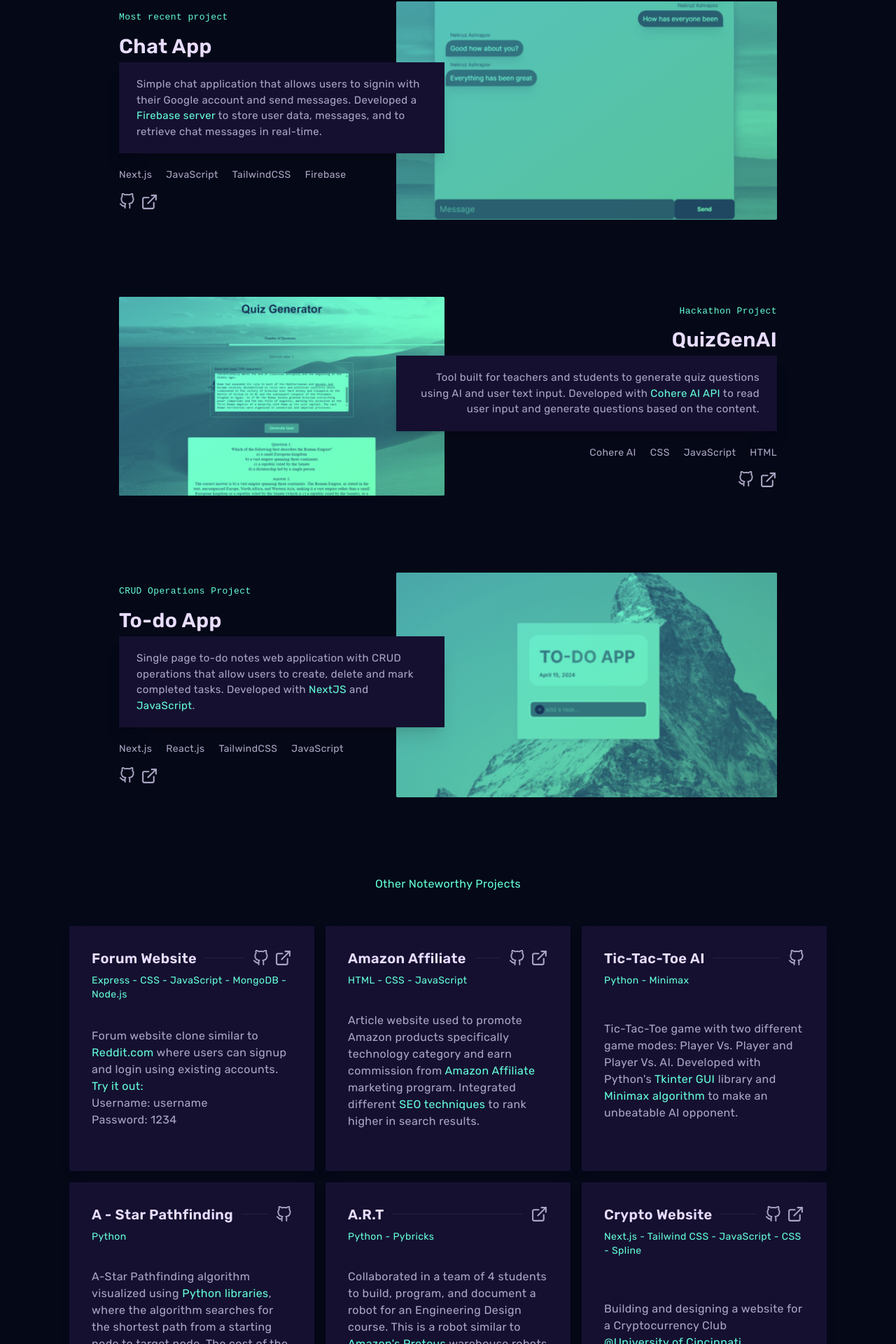
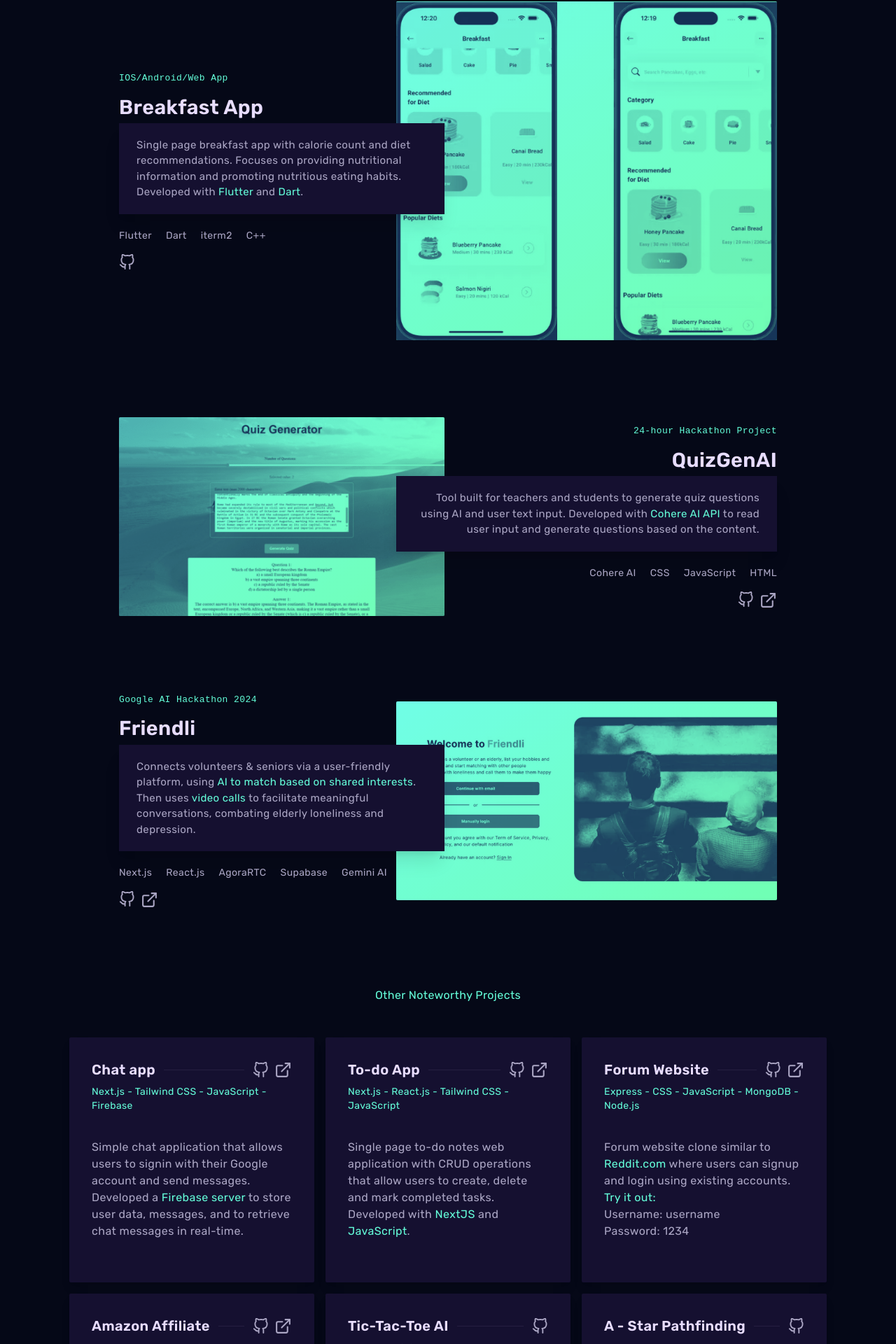
Before and after one commit to NekruzAsh/MyPortfolio, a Next.js app: page / in a window 1280 px wide. Shown: the part 2056-3976 px from the top of the page at 70% size. Built offline with nearby package versions, Linux system fonts and the light colour scheme.

Commit message:
updated projects section with new projects and info.

```diff
--- a/app/components/Projects.jsx
+++ b/app/components/Projects.jsx
@@ -10,6 +10,8 @@ import { useInView } from "react-intersection-observer";
 import { useAnimation } from "framer-motion";
 
 const Projects = () => {
+  const [showMore, toggleShowMore] = useState(false);
+
   const { ref, inView } = useInView({
     triggerOnce: true,
     threshold: 0.5,
@@ -54,15 +56,107 @@ const Projects = () => {
           </p>
         </motion.div>
         <div className=" mt-10 grid grid-cols-1 md:grid-cols-2 lg:grid-cols-3 gap-4">
+        {/* Chat app */}
+        <motion.div className="card h-[330px] w-[330px] md:h-[330px] md:w-[350px] lg:w-[350px] lg:h-[350px] transform transition-all hover:-translate-y-2 duration-300 rounded-sm bg-[#151030] shadow-lg">
+            <div className="card-body">
+              <div className="flex justify-between items-center">
+                <h2 className="card-title text-[#e8ddff]">
+                  <a
+                    href="https://chatapp-3a0e9.web.app/"
+                    target="_blank"
+                    className="hover:text-[#64feda] transform duration-500"
+                  >
+                    Chat app
+                  </a>
+                </h2>
+                <hr className="border-[#251f41] border-t-1 mx-3 flex-grow" />
+                <div className="space-x-2 flex items-center">
+                  <a
+                    href="https://github.com/NekruzAsh/Chat-app.git"
+                    target="_blank"
+                    className="text-[#aba6c4] hover:text-[#64feda] transform duration-500"
+                  >
+                    <FiGithub size={23} />
+                  </a>
+                  <a
+                    href="https://chatapp-3a0e9.web.app/"
+                    target="_blank"
+                    className="text-[#aba6c4] hover:text-[#64feda] transform duration-500"
+                  >
+                    <FiExternalLink size={25} />
+                  </a>
+                </div>
+              </div>
+              <p className="text-sm">
+                <span className="text-[#64feda]">
+                 Next.js - Tailwind CSS - JavaScript - Firebase
+                </span>
+              </p>
+              <p className=" text-[#aba6c4]">
+              Simple chat application that allows users to signin with their
+              Google account and send messages. Developed a{" "}
+              <span className="text-[#64feda]">Firebase server</span> to store
+              user data, messages, and to retrieve chat messages in real-time.
+              </p>
+            </div>
+          </motion.div>
+
+          {/* To-do App */}
+          <motion.div className="card h-[330px] w-[330px] md:h-[330px] md:w-[350px] lg:w-[350px] lg:h-[350px] transform transition-all hover:-translate-y-2 duration-300 rounded-sm bg-[#151030] shadow-lg">
+            <div className="card-body">
+              <div className="flex justify-between items-center">
+                <h2 className="card-title text-[#e8ddff]">
+                  <a
+                    href="https://to-do-app-weld-seven.vercel.app/"
+                    target="_blank"
+                    className="hover:text-[#64feda] transform duration-500"
+                  >
+                    To-do App
+                  </a>
+                </h2>
+                <hr className="border-[#251f41] border-t-1 mx-3 flex-grow" />
+                <div className="space-x-2 flex items-center">
+                  <a
+                    href="https://github.com/NekruzAsh/To-Do-App.git"
+                    target="_blank"
+                    className="text-[#aba6c4] hover:text-[#64feda] transform duration-500"
+                  >
+                    <FiGithub size={23} />
+                  </a>
+                  <a
+                    href="https://to-do-app-weld-seven.vercel.app/"
+                    target="_blank"
+                    className="text-[#aba6c4] hover:text-[#64feda] transform duration-500"
+                  >
+                    <FiExternalLink size={25} />
+                  </a>
+                </div>
+              </div>
+              <p className="text-sm">
+                <span className="text-[#64feda]">
+                  Next.js - React.js - Tailwind CSS - JavaScript
+                </span>
+              </p>
+              <p className=" text-[#aba6c4]">
+                Single page to-do notes web application with CRUD operations
+                that allow users to create, delete and mark completed tasks.
+                Developed with <span className="text-[#64feda]">NextJS</span>{" "}
+                and <span className="text-[#64feda]">JavaScript</span>.
+              </p>
+            </div>
+          </motion.div>
+
           {/* Forum Website */}
 
           <motion.div className="card h-[330px] w-[330px] md:h-[330px] md:w-[350px] lg:w-[350px] lg:h-[350px] transform transition-all hover:-translate-y-2 duration-300 rounded-sm bg-[#151030] shadow-lg">
-
             <div className="card-body">
               <div className="flex justify-between items-center">
                 <h2 className=" card-title text-[#e8ddff]">
-                  <a className="hover:text-[#64feda] transform duration-500"
-                   href="https://forumwebsite.onrender.com" target="_blank">
+                  <a
+                    className="hover:text-[#64feda] transform duration-500"
+                    href="https://forumwebsite.onrender.com"
+                    target="_blank"
+                  >
                     Forum Website
                   </a>
                 </h2>
@@ -107,9 +201,7 @@ const Projects = () => {
                 Password: 1234
               </p>
             </div>
-
           </motion.div>
-
 
           {/* Amazon Affiliate */}
 
@@ -233,43 +325,8 @@ const Projects = () => {
             </div>
           </motion.div>
 
-          {/* Autonomous Retrieval System */}
-          <motion.div className="card h-[330px] w-[330px] md:h-[330px] md:w-[350px] lg:w-[350px] lg:h-[350px] transform transition-all hover:-translate-y-2 duration-300 rounded-sm bg-[#151030] shadow-lg">
-            <div className="card-body">
-              <div className="flex justify-between items-center">
-                <h2 className=" card-title text-[#e8ddff]">
-                  <a
-                    href="https://drive.google.com/file/d/1yZuABIqW8cpnE0LzjnIuGm_Hjy1wAHO0/view"
-                    target="_blank"
-                    className="hover:text-[#64feda] transform duration-500"
-                  >
-                    A.R.T
-                  </a>
-                </h2>
-                <hr className="border-[#251f41] border-t-1 mx-3 flex-grow" />
-                <div className="space-x-2 flex items-center">
-                  <a
-                    href="https://drive.google.com/file/d/1yZuABIqW8cpnE0LzjnIuGm_Hjy1wAHO0/view"
-                    target="_blank"
-                    className="text-[#aba6c4] hover:text-[#64feda] transform duration-500"
-                  >
-                    <FiExternalLink size={25} />
-                  </a>
-                </div>
-              </div>
-              <p className="text-sm">
-                <span className="text-[#64feda]">Python - Pybricks</span>
-              </p>
-              <p className=" text-[#aba6c4]">
-                Collaborated in a team of 4 students to build, program, and
-                document a robot for an Engineering Design course. This is a
-                robot similar to{" "}
-                <span className="text-[#64feda]">Amazon's Proteus</span>{" "}
-                warehouse robots that scan barcodes and move objects around
-              </p>
-            </div>
-          </motion.div>
-
+          {showMore && (
+            <>
               {/* Cryptocurrency Website */}
               <motion.div className="card h-[330px] w-[330px] md:h-[330px] md:w-[350px] lg:w-[350px] lg:h-[350px] transform transition-all hover:-translate-y-2 duration-300 rounded-sm bg-[#151030] shadow-lg">
                 <div className="card-body">
@@ -312,21 +369,60 @@ const Projects = () => {
                       <span className="text-[#64feda] hover:underline underline-offset-4">
                         @University of Cincinnati
                       </span>
-                </a>.
+                    </a>
+                    .
                     <br />
                     *Work in Progress*
                   </p>
                 </div>
               </motion.div>
+
+              {/* Autonomous Retrieval System */}
+              <motion.div className="card h-[330px] w-[330px] md:h-[330px] md:w-[350px] lg:w-[350px] lg:h-[350px] transform transition-all hover:-translate-y-2 duration-300 rounded-sm bg-[#151030] shadow-lg">
+                <div className="card-body">
+                  <div className="flex justify-between items-center">
+                    <h2 className=" card-title text-[#e8ddff]">
+                      <a
+                        href="https://drive.google.com/file/d/1yZuABIqW8cpnE0LzjnIuGm_Hjy1wAHO0/view"
+                        target="_blank"
+                        className="hover:text-[#64feda] transform duration-500"
+                      >
+                        A.R.T
+                      </a>
+                    </h2>
+                    <hr className="border-[#251f41] border-t-1 mx-3 flex-grow" />
+                    <div className="space-x-2 flex items-center">
+                      <a
+                        href="https://drive.google.com/file/d/1yZuABIqW8cpnE0LzjnIuGm_Hjy1wAHO0/view"
+                        target="_blank"
+                        className="text-[#aba6c4] hover:text-[#64feda] transform duration-500"
+                      >
+                        <FiExternalLink size={25} />
+                      </a>
+                    </div>
+                  </div>
+                  <p className="text-sm">
+                    <span className="text-[#64feda]">Python - Pybricks</span>
+                  </p>
+                  <p className=" text-[#aba6c4]">
+                    Collaborated in a team of 4 students to build, program, and
+                    document a robot for an Engineering Design course. This is a
+                    robot similar to{" "}
+                    <span className="text-[#64feda]">Amazon's Proteus</span>{" "}
+                    warehouse robots that scan barcodes and move objects around
+                  </p>
+                </div>
+              </motion.div>
+            </>
+          )}
         </div>
 
-        {/* <div className="mt-12">
-          <a className="button">
-          See More
-        </a></div> */}
-
+        <div className="mt-12">
+          <a className="button" onClick={() => toggleShowMore(!showMore)}>
+            {showMore ? "See Less" : "See More"}
+          </a>
         </div>
-
+      </div>
     </div>
   );
 };
--- a/app/components/testProjects.jsx
+++ b/app/components/testProjects.jsx
@@ -6,7 +6,6 @@ import { motion } from "framer-motion";
 import { useInView } from "react-intersection-observer";
 import { useAnimation } from "framer-motion";
 import { FiGithub, FiExternalLink } from "react-icons/fi";
-
 
 const testProjects = () => {
   const { ref, inView } = useInView({
@@ -38,7 +37,10 @@ const testProjects = () => {
         variants={textVariants}
       >
         <h2 className="text-[#e8ddff] pl-7 pr-7 md:pl-6 md:pr-0 py-4 mt-8 flex items-center">
-          <span className=" text-[#64feda] txt font-medium text-[70%]">02.&nbsp;</span> My Work
+          <span className=" text-[#64feda] txt font-medium text-[70%]">
+            02.&nbsp;
+          </span>{" "}
+          My Work
           <hr className="border-[#251f41] border-t-1 ml-4 flex-grow" />
         </h2>
         <p className="mb-16 text-[#aba6c4] text-[17px] pl-7 pr-7 md:pl-6 md:pr-0 max-w-3xl leading-[30px] z-10 relative">
@@ -51,64 +53,62 @@ const testProjects = () => {
       </motion.div>
 
       <div className="projects-grid">
-
-      {/* Chat Application */}
+        {/* Flutter app */}
         <div className="project">
           <div className="project-content">
-          <div className="project-label">Most recent project</div>
+            <div className="project-label">IOS/Android/Web App</div>
             <h4 className="project-title">
               <a
-              href="https://chatapp-3a0e9.web.app/"
+                href="https://github.com/NekruzAsh/BreakfastApp.git"
                 target="_blank"
                 className="hover:text-[#64feda] transform duration-500"
               >
-              Chat App
+                Breakfast App
               </a>
             </h4>
             <div className="project-details">
               <p className="shadow-xl hover:shadow-black/50 transform-shadow duration-300">
-              Simple chat application that allows users to signin with their
-              Google account and send messages. Developed a{" "}
-              <span className="text-[#64feda]">Firebase server</span> to store
-              user data, messages, and to retrieve chat messages in real-time.
+                Single page breakfast app with calorie count and diet
+                recommendations. Focuses on providing nutritional information
+                and promoting nutritious eating habits. Developed with{" "}
+                <span className="text-[#64feda]">Flutter</span> and{" "}
+                <span className="text-[#64feda]">Dart</span>.
               </p>
               <ul className="font-[15px]">
-              <li>Next.js</li>
-              <li>JavaScript</li>
-              <li>TailwindCSS</li>
-              <li>Firebase</li>
+                <li>Flutter</li>
+                <li>Dart</li>
+                <li>iterm2</li>
+                <li>C++</li>
               </ul>
               <div className="space-x-2 flex justify-end md:justify-start mt-4">
                 <a
-                    href="https://github.com/NekruzAsh/Chat-app.git"
+                  href="https://github.com/NekruzAsh/BreakfastApp.git"
                   target="_blank"
                   className="text-[#aba6c4] hover:text-[#64feda] transform duration-500"
                 >
                   <FiGithub size={23} />
-                  </a>
-                  <a
-                    href="https://chatapp-3a0e9.web.app/"
-                    target="_blank"
-                    className="text-[#aba6c4] hover:text-[#64feda] transform duration-500"
-                  >
-                    <FiExternalLink size={25} />
                 </a>
               </div>
             </div>
           </div>
 
           <div className="project-img">
-        <a href="https://chatapp-3a0e9.web.app/" target="_blank">
-          <img src="/images/chat.png" alt="chat application image" />
+            <a
+              href="https://github.com/NekruzAsh/BreakfastApp.git"
+              target="_blank"
+            >
+              <img
+                src="/images/breakfastapp.webp"
+                alt="breakfast application image"
+              />
             </a>
           </div>
-
         </div>
 
         {/* QuizGen AI */}
         <div className="project">
           <div className="project-content">
-          <div className="project-label">Hackathon Project</div>
+            <div className="project-label">24-hour Hackathon Project</div>
             <h4 className="project-title">
               <a
                 href="https://nekruzash.github.io/QuizGenAI/"
@@ -122,8 +122,8 @@ const testProjects = () => {
               <p className="shadow-xl text-left md:text-right hover:shadow-black/50 transform-shadow duration-300">
                 Tool built for teachers and students to generate quiz questions
                 using AI and user text input. Developed with{" "}
-              <span className="text-[#64feda]">Cohere AI API</span> to read user input and
-              generate questions based on the content.
+                <span className="text-[#64feda]">Cohere AI API</span> to read
+                user input and generate questions based on the content.
               </p>
               <ul className="font-[15px]">
                 <li>HTML</li>
@@ -157,41 +157,47 @@ const testProjects = () => {
           </div>
         </div>
 
-      {/* Todo APP */}
+        {/* google ai hack */}
         <div className="project">
           <div className="project-content">
-          <div className="project-label">CRUD Operations Project</div>
+            <div className="project-label">Google AI Hackathon 2024</div>
             <h4 className="project-title">
               <a
-              href="https://to-do-app-weld-seven.vercel.app/"
+                href="https://google-hacks-delta.vercel.app/"
                 target="_blank"
                 className="hover:text-[#64feda] transform duration-500"
               >
-              To-do App
+                Friendli
               </a>
             </h4>
             <div className="project-details">
               <p className="shadow-xl hover:shadow-black/50 transform-shadow duration-300">
-              Single page to-do notes web application with CRUD operations that
-              allow users to create, delete and mark completed tasks. Developed
-              with <span className="text-[#64feda]">NextJS</span> and <span className="text-[#64feda]">JavaScript</span>.
+                Connects volunteers & seniors via a user-friendly platform,
+                using{" "}
+                <span className="text-[#64feda]">
+                  AI to match based on shared interests
+                </span>
+                . Then uses <span className="text-[#64feda]">video calls</span>{" "}
+                to facilitate meaningful conversations, combating elderly
+                loneliness and depression.
               </p>
               <ul className="font-[15px]">
                 <li>Next.js</li>
                 <li>React.js</li>
-              <li>TailwindCSS</li>
-              <li>JavaScript</li>
+                <li>AgoraRTC</li>
+                <li>Supabase</li>
+                <li>Gemini AI</li>
               </ul>
               <div className="space-x-2 flex justify-end md:justify-start mt-4">
                 <a
-                    href="https://github.com/NekruzAsh/To-Do-App.git"
+                  href="https://github.com/NekruzAsh/Google-AI-Hack.git"
                   target="_blank"
                   className="text-[#aba6c4] hover:text-[#64feda] transform duration-500"
                 >
                   <FiGithub size={23} />
                 </a>
                 <a
-                    href="https://to-do-app-weld-seven.vercel.app/"
+                  href="https://google-hacks-delta.vercel.app/"
                   target="_blank"
                   className="text-[#aba6c4] hover:text-[#64feda] transform duration-500"
                 >
@@ -202,13 +208,12 @@ const testProjects = () => {
           </div>
 
           <div className="project-img">
-          <a href="https://to-do-app-weld-seven.vercel.app/" target="_blank">
-          <img src="/images/todoapp.png" alt="chat application image" />
+            <a href="https://google-hacks-delta.vercel.app/" target="_blank">
+              <img src="/images/friendli.webp" alt="chat application image" />
             </a>
           </div>
         </div>
       </div>
-
     </div>
   );
 };
```
Also changed, not shown: public/images/breakfastapp.webp (added), public/images/friendli.webp (added). Lines whose indentation alone changed are shown as unchanged.
